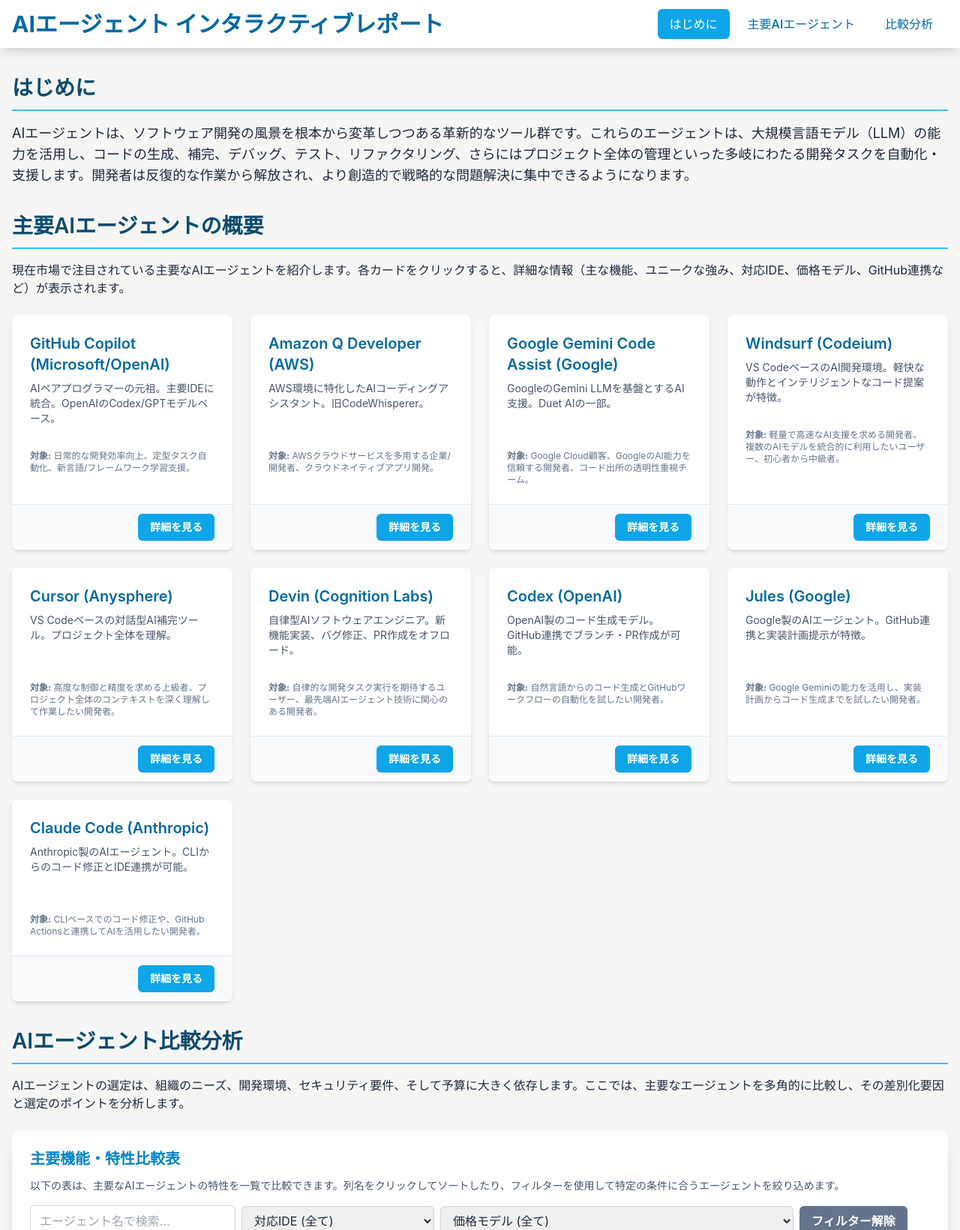
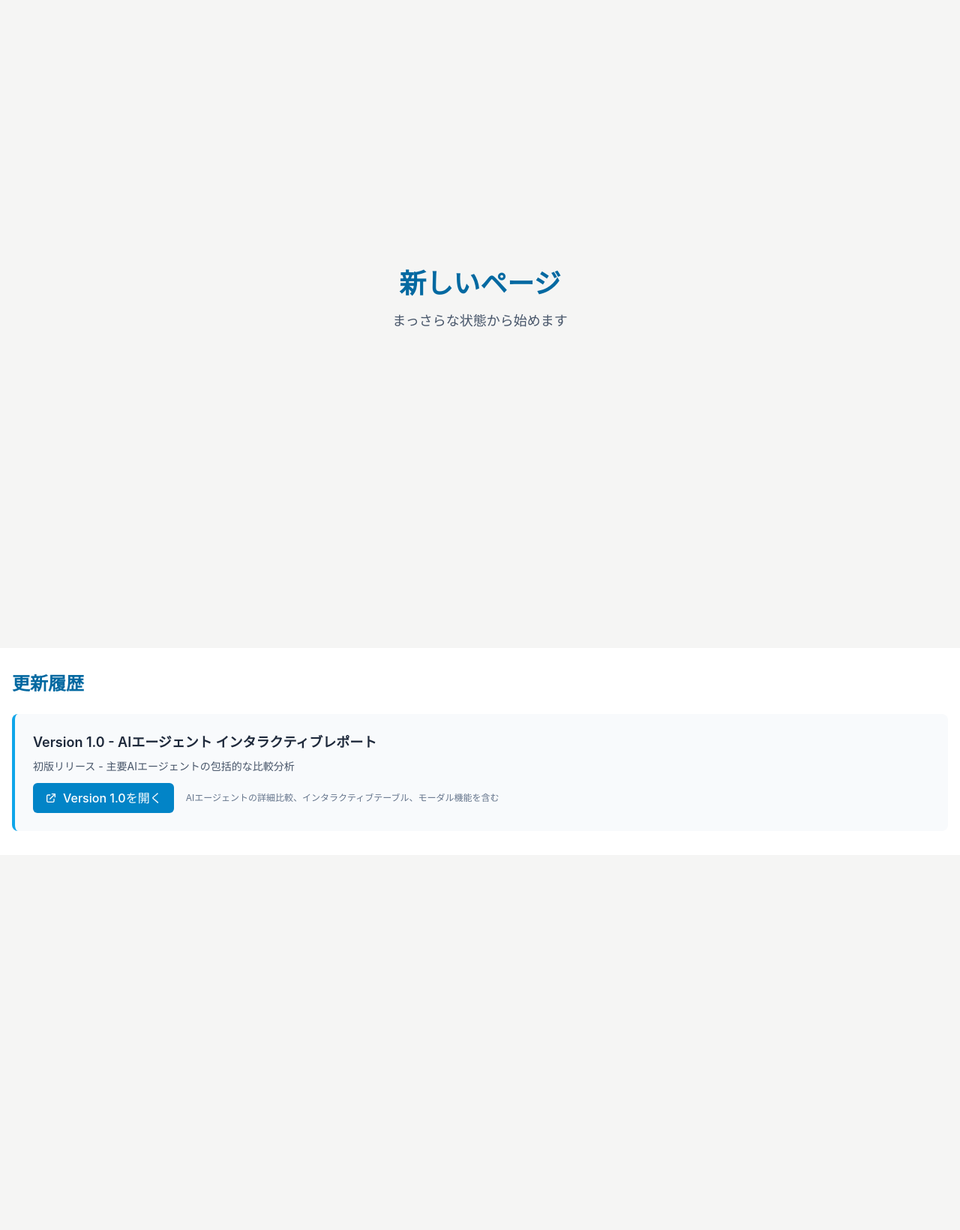
Before and after one commit to od-kfujiwara/AI_agent_reserch, a plain HTML site: page index.html in a window 1280 px wide. Shown: the top 1640 px of the page at 75% size. After the commit the page ends 1140 px from the top, so only its background shows below. Drawn offline with nearby package versions, Linux system fonts and the light colour scheme.

Commit message:
version1のアーカイブ作成と新しいindex.htmlの準備
- 既存のAIエージェント比較レポートをversion1.htmlとして保存
- index.htmlを新しい空のページに更新（更新履歴セクション付き）
- version1.htmlへのリンクを含む更新履歴を追加

🤖 Generated with [Claude Code](https://claude.ai/code)

Co-Authored-By: Claude <noreply@anthropic.com>

```diff
--- a/index.html
+++ b/index.html
@@ -4,108 +4,42 @@
 <head>
   <meta charset="UTF-8">
   <meta name="viewport" content="width=device-width, initial-scale=1.0">
-  <title>AIエージェント インタラクティブレポート</title>
+  <title>新しいページ</title>
   <script src="https://cdn.tailwindcss.com"></script>
-  <script src="https://cdn.jsdelivr.net/npm/chart.js"></script>
   <link rel="stylesheet" href="styles.css">
-  <!-- Visualization & Content Choices:
-        - Report Info: AI agents, features, pricing, GitHub integration, AI models. Goal: Detailed understanding & comparison. Viz/Presentation: Cards for agents, clickable for modal. Modal enhanced with 'Models Used' and 'Reference URLs'. Interaction: Click to expand. Justification: Easy scanning, then deep dive into structured, sourced information. Library/Method: HTML/Tailwind, JS.
-        - Report Info: Comparative table data. Goal: Easy cross-agent comparison. Viz/Presentation: Interactive HTML table. Interaction: Sort/filter. Justification: Facilitates direct comparison. Library/Method: HTML/Tailwind, JS.
-        - Report Info: Autonomy levels. Goal: Visual comparison. Viz/Presentation: Bar chart. Interaction: Tooltips. Justification: Visualizes quantitative differences. Library/Method: Chart.js.
-        - Report Info: Differentiating factors. Goal: In-depth understanding of key concepts. Viz/Presentation: Accordions. Interaction: Click to expand/collapse. Justification: Organizes dense info. Library/Method: HTML/Tailwind, JS.
-        - CONFIRMATION: NO SVG graphics used. NO Mermaid JS used. -->
 </head>
 
 <body class="bg-stone-100 text-slate-800 antialiased">
-
-  <header class="bg-white shadow-lg sticky top-0 z-40">
-    <div class="container mx-auto px-4 py-3 flex flex-col sm:flex-row justify-between items-center">
-      <h1 class="text-3xl font-bold text-sky-700">AIエージェント インタラクティブレポート</h1>
-      <nav id="mainNav" class="mt-2 sm:mt-0 flex flex-wrap justify-center">
-        <button class="nav-button active" data-section="intro">はじめに</button>
-        <button class="nav-button" data-section="agents">主要AIエージェント</button>
-        <button class="nav-button" data-section="comparison">比較分析</button>
-      </nav>
-    </div>
-  </header>
-
-  <main class="container mx-auto px-4 py-8">
-    <section id="intro" class="content-section">
-      <h2 class="section-title">はじめに</h2>
-      <p class="mb-4 text-lg">
-        AIエージェントは、ソフトウェア開発の風景を根本から変革しつつある革新的なツール群です。これらのエージェントは、大規模言語モデル（LLM）の能力を活用し、コードの生成、補完、デバッグ、テスト、リファクタリング、さらにはプロジェクト全体の管理といった多岐にわたる開発タスクを自動化・支援します。開発者は反復的な作業から解放され、より創造的で戦略的な問題解決に集中できるようになります。
-      </p>
-    </section>
-
-    <section id="agents" class="content-section">
-      <h2 class="section-title">主要AIエージェントの概要</h2>
-      <p class="mb-6">
-        現在市場で注目されている主要なAIエージェントを紹介します。各カードをクリックすると、詳細な情報（主な機能、ユニークな強み、対応IDE、価格モデル、GitHub連携など）が表示されます。
-      </p>
-      <div id="agentCardsContainer" class="grid grid-cols-1 md:grid-cols-2 lg:grid-cols-3 xl:grid-cols-4 gap-6">
-      </div>
-    </section>
-
-    <section id="comparison" class="content-section">
-      <h2 class="section-title">AIエージェント比較分析</h2>
-      <p class="mb-4">AIエージェントの選定は、組織のニーズ、開発環境、セキュリティ要件、そして予算に大きく依存します。ここでは、主要なエージェントを多角的に比較し、その差別化要因と選定のポイントを分析します。</p>
-
-      <div class="my-6 p-6 bg-white rounded-xl shadow-xl">
-        <h3 class="text-xl font-semibold text-sky-600 mb-3">主要機能・特性比較表</h3>
-        <p class="mb-4 text-sm text-slate-600">
-          以下の表は、主要なAIエージェントの特性を一覧で比較できます。列名をクリックしてソートしたり、フィルターを使用して特定の条件に合うエージェントを絞り込めます。
-        </p>
-        <div id="filterContainer" class="mb-4 flex flex-wrap items-center gap-2">
-          <input type="text" id="nameFilter" placeholder="エージェント名で検索..."
-            class="filter-input px-3 py-2 border border-slate-300 rounded-md focus:ring-sky-500 focus:border-sky-500">
-          <select id="ideFilter"
-            class="filter-select px-3 py-2 border border-slate-300 rounded-md focus:ring-sky-500 focus:border-sky-500">
-            <option value="">対応IDE (全て)</option>
-          </select>
-          <select id="pricingFilter"
-            class="filter-select px-3 py-2 border border-slate-300 rounded-md focus:ring-sky-500 focus:border-sky-500">
-            <option value="">価格モデル (全て)</option>
-          </select>
-          <button id="resetFilters"
-            class="bg-slate-500 hover:bg-slate-600 text-white font-semibold py-2 px-4 rounded-md transition duration-150 ease-in-out">フィルター解除</button>
-        </div>
-        <div class="overflow-x-auto">
-          <table id="comparisonTable" class="min-w-full bg-white">
-            <thead>
-              <tr>
-                <th data-sort="name">AIエージェント名（提供企業）</th>
-                <th data-sort="ide">対応IDE</th>
-                <th data-sort="pricing">価格モデル（詳細）</th>
-                <th data-sort="autonomy">自律性レベル</th>
-                <th data-sort="github_integration">GitHub連携（PR作成）</th>
-                <th data-sort="strength">ユニークな強み</th>
-              </tr>
-            </thead>
-            <tbody id="comparisonTableBody"></tbody>
-          </table>
-        </div>
-      </div>
-
-      <div class="my-6">
-        <h3 class="text-xl font-semibold text-sky-600 mb-3">差別化要因と選定のポイント</h3>
-        <p class="mb-4 text-sm text-slate-600">AIエージェントを選定する上で重要な差別化要因です。各項目をクリックして詳細を確認してください。</p>
-        <div id="differentiationFactorsContainer">
-        </div>
-      </div>
-    </section>
-  </main>
-
-  <div id="agentModal" class="modal">
-    <div class="modal-content">
-      <div class="modal-header">
-        <h3 id="modalAgentName" class="text-2xl font-bold text-sky-700"></h3>
-        <span class="modal-close" onclick="closeModal()">&times;</span>
-      </div>
-      <div id="modalAgentDetails" class="text-slate-700 detail-grid"></div>
+  <div class="min-h-screen flex items-center justify-center">
+    <div class="text-center">
+      <h1 class="text-4xl font-bold text-sky-700 mb-4">新しいページ</h1>
+      <p class="text-lg text-slate-600">まっさらな状態から始めます</p>
     </div>
   </div>
 
-  <script src="scripts.js"></script>
+  <footer class="bg-white shadow-lg mt-16">
+    <div class="container mx-auto px-4 py-8">
+      <section>
+        <h2 class="text-2xl font-bold text-sky-700 mb-6">更新履歴</h2>
+        <div class="space-y-4">
+          <div class="bg-slate-50 p-6 rounded-lg border-l-4 border-sky-500">
+            <h3 class="text-lg font-semibold text-slate-800 mb-2">Version 1.0 - AIエージェント インタラクティブレポート</h3>
+            <p class="text-sm text-slate-600 mb-3">初版リリース - 主要AIエージェントの包括的な比較分析</p>
+            <div class="flex items-center space-x-4">
+              <a href="version1.html"
+                 class="inline-flex items-center px-4 py-2 bg-sky-600 hover:bg-sky-700 text-white font-medium rounded-md transition duration-150 ease-in-out">
+                <svg class="w-4 h-4 mr-2" fill="none" stroke="currentColor" viewBox="0 0 24 24">
+                  <path stroke-linecap="round" stroke-linejoin="round" stroke-width="2" d="M10 6H6a2 2 0 00-2 2v10a2 2 0 002 2h10a2 2 0 002-2v-4M14 4h6m0 0v6m0-6L10 14"></path>
+                </svg>
+                Version 1.0を開く
+              </a>
+              <span class="text-xs text-slate-500">AIエージェントの詳細比較、インタラクティブテーブル、モーダル機能を含む</span>
+            </div>
+          </div>
+        </div>
+      </section>
+    </div>
+  </footer>
 </body>
 
 </html>
```
Also changed, not shown: version1.html (added, +111 -0 lines), 1 other file.
